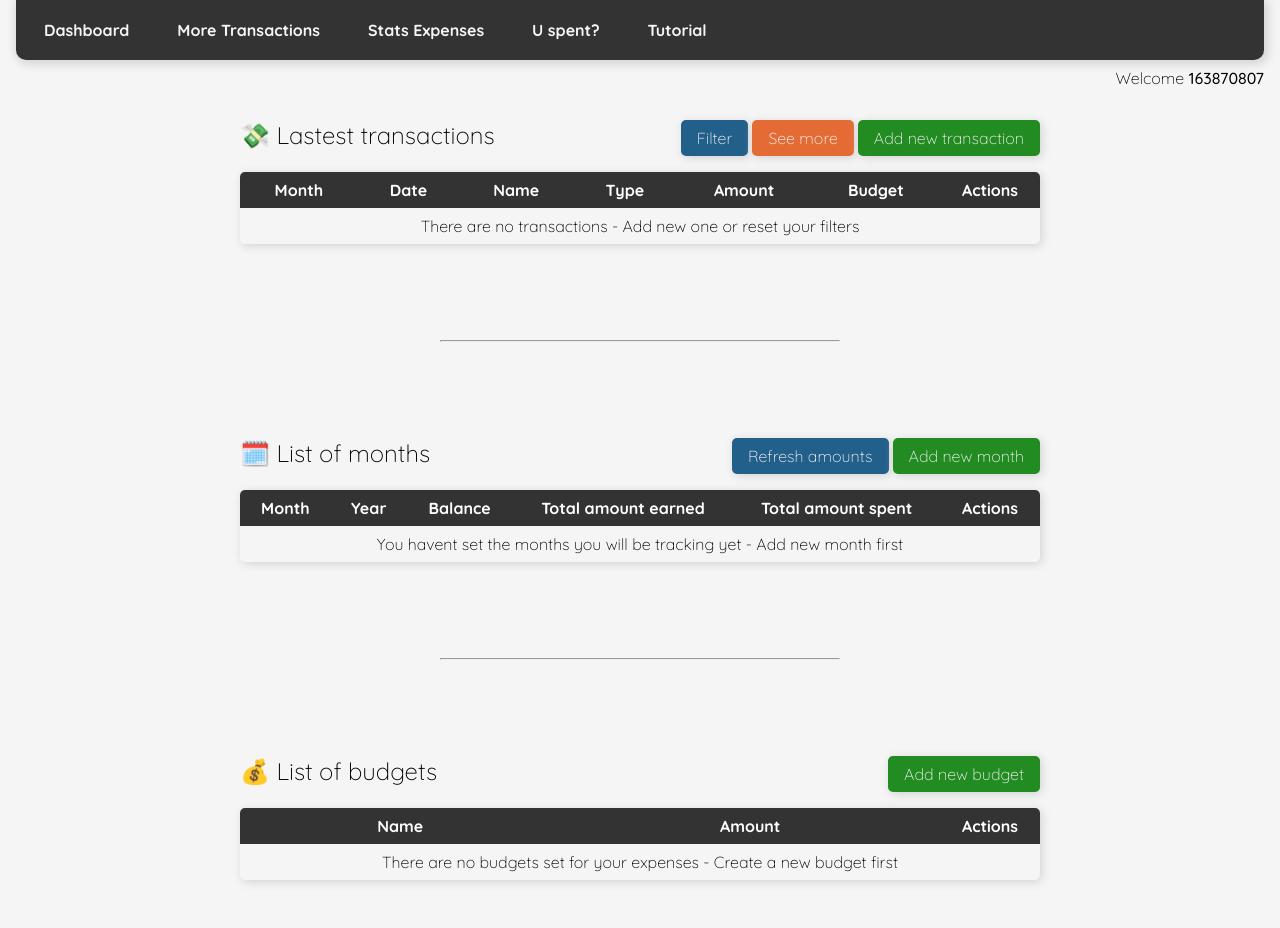
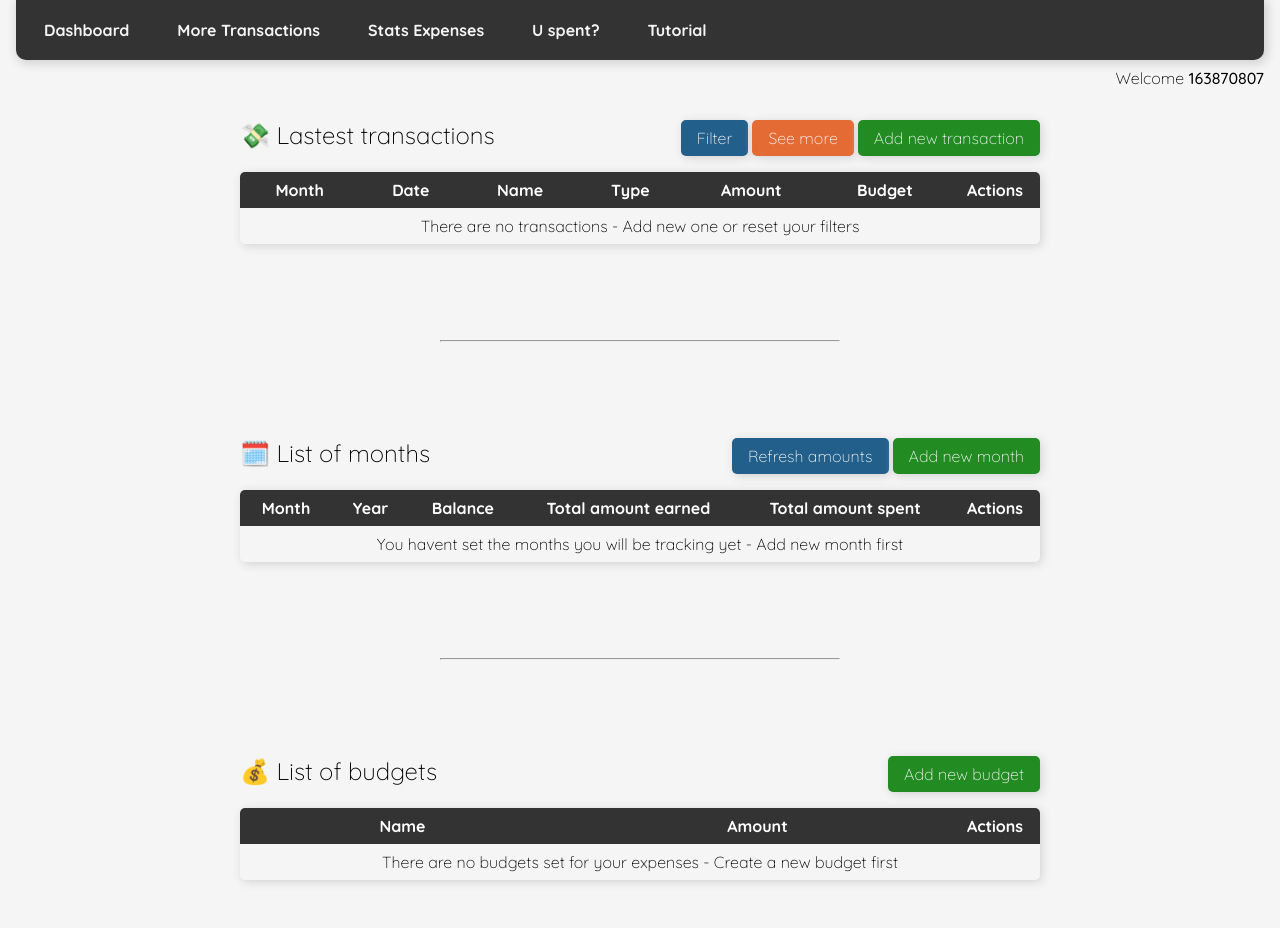
Before and after one commit to kevinvanphavong/han_app, a PHP site: template templates/dashboard/index.html.twig in a window 1280 px wide. Run offline with PHP 8.4, Linux system fonts and the light colour scheme; the template is opened without the code that fills it, so the values that code supplies are empty; form fields are guessed from the names that the template uses; style sheets or scripts are compiled from the project's sources; some libraries are stand-ins or nearby versions; some web fonts are replaced.

Commit message:
style(transaction): change width columns for name and budget

```diff
--- a/assets/styles/tables/_view.css
+++ b/assets/styles/tables/_view.css
@@ -62,15 +62,21 @@
         background-color: #B0413E;
     }
 
+    [data-type] {
+        word-wrap: break-word;
+    }
     [data-type="budget"] {
         max-width: 100px;
+    }
+    [data-type="name"] {
+        max-width: 120px;
     }
 }
 
 .budget-table-actions,
 .month-table-actions,
 .transaction-table-actions {
-    width: 100px;
+    width: 90px;
 }
 
 .budget-table-actions__link,
--- a/templates/transaction/_table.html.twig
+++ b/templates/transaction/_table.html.twig
@@ -27,7 +27,7 @@
             <tr>
                 <th>Month</th>
                 <th>Date</th>
-                <th>Name</th>
+                <th data-type="name">Name</th>
                 <th>Type</th>
                 <th>Amount</th>
                 <th data-type="budget">Budget</th>
@@ -40,7 +40,7 @@
                 <tr>
                     <td>{{ transaction.date|date('F') }}</td>
                     <td>{{ transaction.date|date("d M Y") }}</td>
-                    <td>{{ transaction.name }}</td>
+                    <td data-type="name">{{ transaction.name }}</td>
                     <td><p class="transaction-type transaction-type--{{ transaction.type.name|lower }}">{{ transaction.type.name }}</p></td>
                     <td>{{ (transaction.amount ?? 0) ~ '€' }}</td>
                     <td data-type="budget">{{ transaction.budgetCategory.name }}</td>
```
